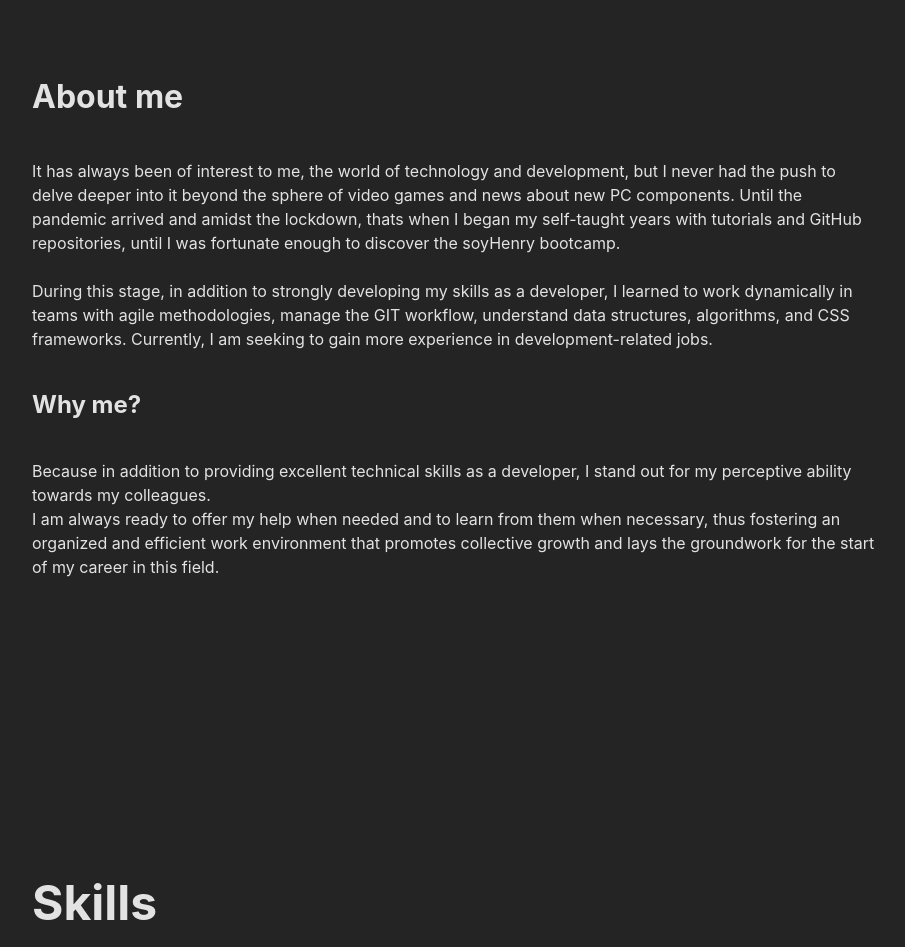
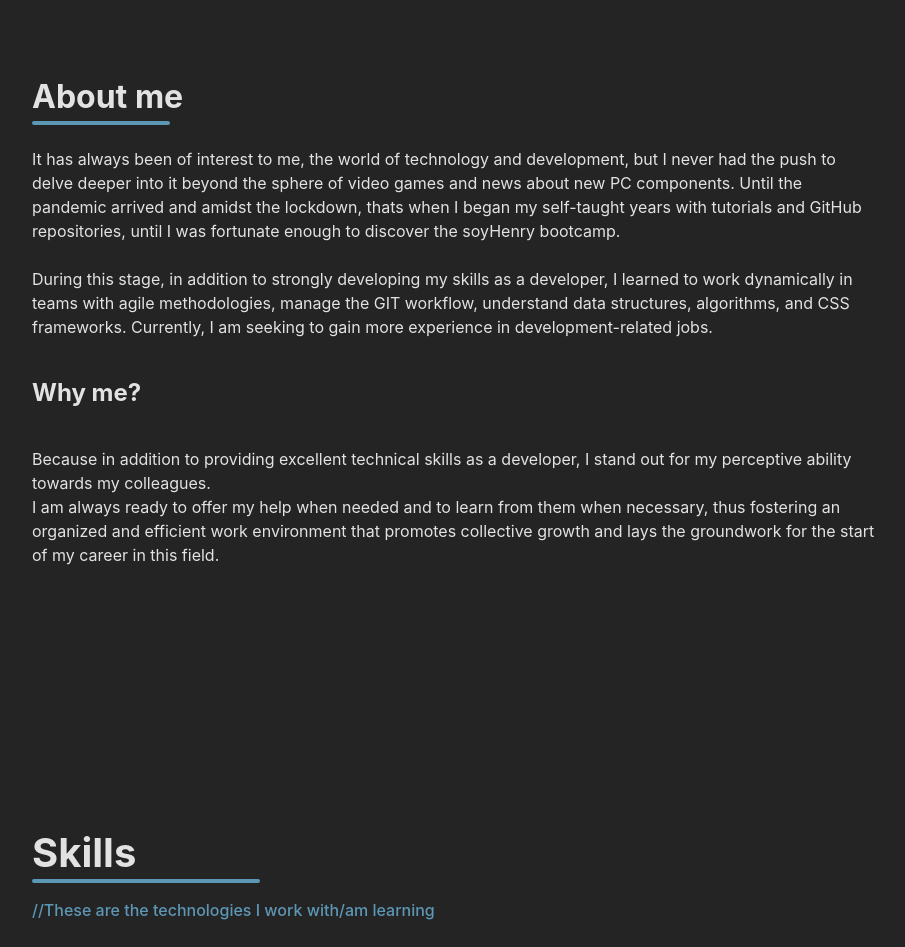
Before and after one commit to DielanZH/portfolio, a React (Vite) app: page / in a window 1280 px wide. Shown: the part 900-1847 px from the top of the page, without its empty margins (112-1017 px from the left). Built offline with nearby package versions, Linux system fonts and the light colour scheme.

Commit message:
MORE CSS

```diff
--- a/src/components/about/about.jsx
+++ b/src/components/about/about.jsx
@@ -4,9 +4,14 @@ import PropTypes from 'prop-types'
 export default function About({ translated }) {
     return (
         <div id='about' className={styles.aboutContainer}>
-            <h1>
-                {translated ? 'Sobre mi' : 'About me'}
-            </h1>
+            <div className={styles.aboutTittle}>
+
+                <h1>
+                    {translated ? 'Sobre mi' : 'About me'}
+                    <hr></hr>
+                </h1>
+
+            </div>
 
             <div className={styles.about1}>
                 {translated ?
--- a/src/components/about/about.module.css
+++ b/src/components/about/about.module.css
@@ -4,8 +4,17 @@
     margin-top: 17rem;
 }
 
+.aboutTittle hr {
+    width: 8.4rem;
+    margin-left: 1rem;
+    margin: 0;
+    border: 2.5px solid #5d97b6;
+    border-radius: 5px;
+}
+
 .about1 {
     width: 53rem;
+    margin-top: -1rem;
 }
 
 .about2 {
--- a/src/components/contact/contact.jsx
+++ b/src/components/contact/contact.jsx
@@ -7,7 +7,10 @@ function Contact({ translated }) {
     return (
         <div id='contact' className={styles.Contact_Container}>
 
-            <h1 className={styles.contactWelcome}>{translated ? 'Contacto' : 'Contact'}</h1>
+            <div className={styles.contactWelcome}>
+                <h1 className={styles.contactWelcome}>{translated ? 'Contacto' : 'Contact'}</h1>
+                <hr></hr>
+            </div>
 
             <p className={styles.contactText}>
                 {translated ? '// Envíame un mensaje o un correo electrónico - danieldiaz-123@hotmail.com'
--- a/src/components/contact/contact.module.css
+++ b/src/components/contact/contact.module.css
@@ -11,6 +11,15 @@
     font-size: 3rem;
     font-weight: 700;
     font-stretch: expanded;
+}
+
+.contactWelcome hr {
+    width: 12.6rem;
+    margin-left: 1rem;
+    margin: 0;
+    margin-top: -0.8rem;
+    border: 2.5px solid #5d97b6;
+    border-radius: 5px;
 }
 
 .contactText{
--- a/src/components/navbar/navBar.jsx
+++ b/src/components/navbar/navBar.jsx
@@ -9,7 +9,6 @@ function NavBar({ setTranslated, translated }) {
         let currScroll = window.pageYOffset;
         if (prevScroll > currScroll) {
             document.querySelector(`.${styles.Container}`).style.top = "0"
-            console.log(prevScroll)
         } else {
             document.querySelector(`.${styles.Container}`).style.top = "-100px"
         }
--- a/src/components/projects/projects.jsx
+++ b/src/components/projects/projects.jsx
@@ -7,7 +7,10 @@ function Projects({ translated }) {
 
         <div id='projects' className={styles.projectsContainer}>
 
-            <h1 className={styles.projectWelcome}>{translated ? 'Proyectos' : 'Projects'}</h1>
+            <div className={styles.projectWelcome}>
+                <h1 >{translated ? 'Proyectos' : 'Projects'}</h1>
+                <hr></hr>
+            </div>
 
             <p className={styles.projectText}>
                 {translated ? '//Mira los proyectos en los que trabajé recientemente' : "//Take a look at the projects I've worked on"}
--- a/src/components/projects/projects.module.css
+++ b/src/components/projects/projects.module.css
@@ -5,13 +5,28 @@
 .projectWelcome {
     height: 5rem;
     margin: 0;
+}
+
+.projectWelcome h1{
+    height: 5rem;
+    margin: 0;
     font-size: 3rem;
     font-weight: 700;
     font-stretch: expanded;
+
+}
+
+.projectWelcome hr {
+    width: 13.3rem;
+    margin-left: 1rem;
+    margin: 0;
+    margin-top: -0.8rem;
+    border: 2.5px solid #5d97b6;
+    border-radius: 5px;
 }
 
 .projectText {
-    margin-top: -5px;
+    margin-top: 0.2rem;
     height: fit-content;
     color: #5d97b6;
     font-weight: 500;
--- a/src/components/resume/resume.module.css
+++ b/src/components/resume/resume.module.css
@@ -14,6 +14,7 @@
   font-size: 3rem;
   margin: 0;
   width: 55rem;
+  color: #5d97b6;
 }
 
 .presentation3 {
@@ -25,26 +26,26 @@
   margin: 0;
 }
 
-.linkText{
+.linkText {
   display: flex;
   text-align: center;
   align-items: center;
-  margin-top:20px;
+  margin-top: 20px;
   margin-left: 5px;
 }
 
-.linkTextES{
+.linkTextES {
   display: flex;
   text-align: center;
   align-items: center;
-  margin-top:20px;
+  margin-top: 20px;
   margin-left: 16px;
 }
 
 .CVButton {
   display: inline-block;
   font-family: Arial, Helvetica, sans-serif;
-    height:4rem;
+  height: 4rem;
   width: 12rem;
   margin-top: 2rem;
   border: none;
--- a/src/components/skills/skills.jsx
+++ b/src/components/skills/skills.jsx
@@ -4,9 +4,17 @@ import PropTypes from 'prop-types';
 function Skills({ translated }) {
     return (
         <div id='skills' className={styles.skillsContainer}>
-            <h1>
-                {translated ? 'Habilidades' : 'Skills'}
-            </h1>
+
+            <div className={styles.skillsTittle}>
+
+                <h1>
+                    {translated ? 'Habilidades' : 'Skills'}
+                </h1>
+                <hr></hr>
+
+            </div>
+
+
             <p className={styles.skillsText}>
                 {translated ? '//Estas son las tecnologias con las que trabajo/ estoy aprendiendo' : '//These are the technologies I work with/am learning'}
             </p>
--- a/src/components/skills/skills.module.css
+++ b/src/components/skills/skills.module.css
@@ -4,16 +4,28 @@
     grid-template-rows: 0.8fr 0.4fr 5fr;
     margin-bottom: 15rem;
 }
+.skillsTittle {
+    height: 4rem;
+}
 
-.skillsContainer h1 {
+.skillsTittle h1 {
     height: 1rem;
-    font-size: 3rem;
+    font-size: 2.5rem;
     font-weight: 700;
     font-stretch: expanded;
+    margin: 0;
+}
+.skillsTittle hr {
+    width: 14rem;
+    margin-left: 1rem;
+    margin: 0;
+    margin-top: 2.5rem;
+    border: 2.5px solid #5d97b6;
+    border-radius: 5px;
 }
 
 .skillsText {
-    margin-top: -15px;
+    margin-top: -3rem;
     height: fit-content;
     color: #5d97b6;
     font-weight: 500;
```
Lines whose indentation alone changed are shown as unchanged.
